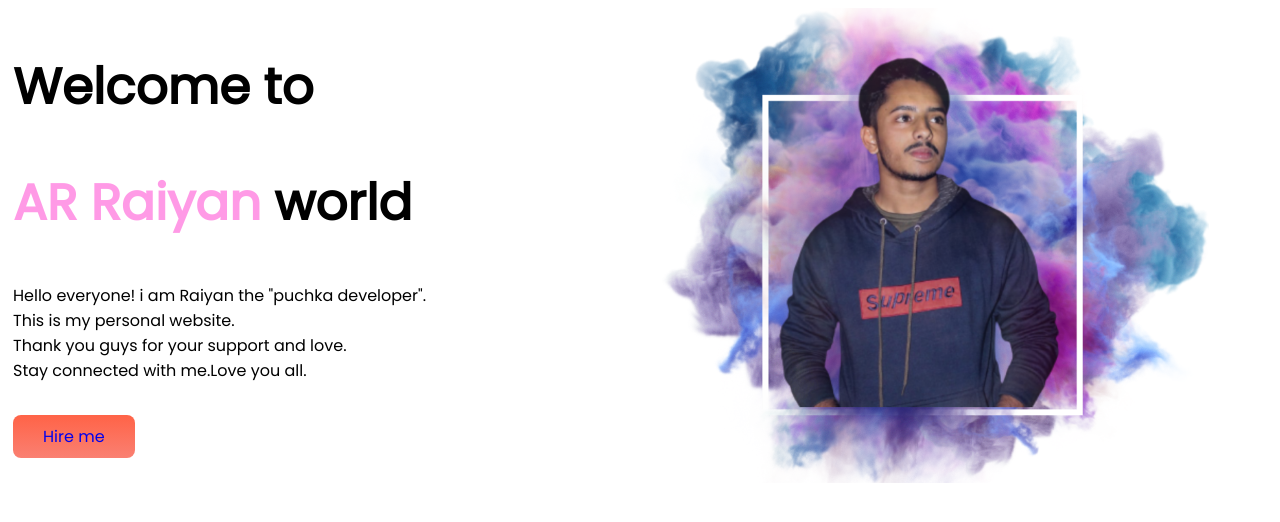
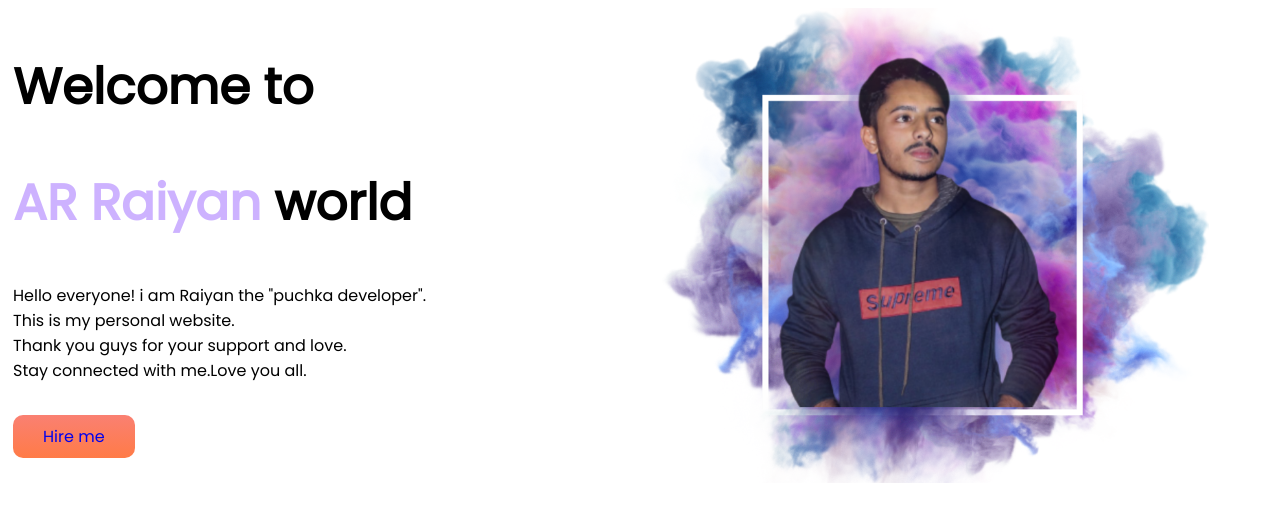
Before and after one commit to arraian/developer-portfolio, a plain HTML site: page index.html in a window 1280 px wide. Drawn offline with Linux system fonts and the light colour scheme.

Commit message:
link-button-color changed

```diff
--- a/style.css
+++ b/style.css
@@ -5,7 +5,7 @@ h1{
     font-size: 50px;
 }
 span{
-    color:rgba(255, 0, 191, 0.397);
+    color:rgba(89, 0, 255, 0.301);
 }
 section{
     display: flex;
@@ -21,7 +21,7 @@ section{
 }
 .link-button{
     text-decoration: none;
-    background-image: linear-gradient(tomato,salmon) ;
+    background-image: linear-gradient(salmon,rgb(255, 123, 71));
     padding: 10px 30px;
-    border-radius: 8px;
+    border-radius: 10px;
 }
```
